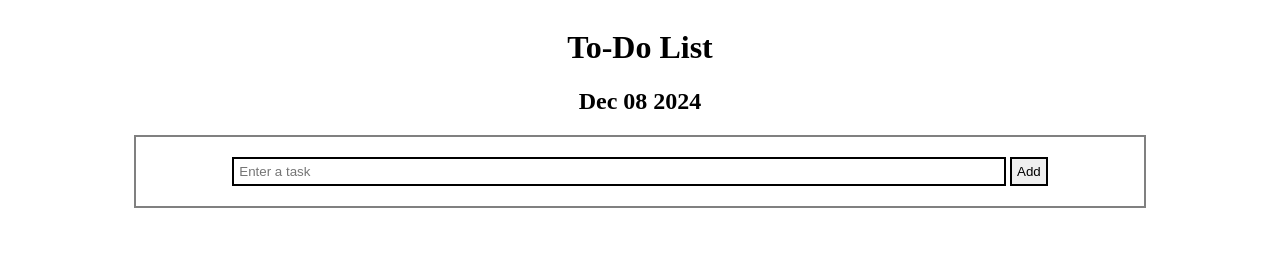
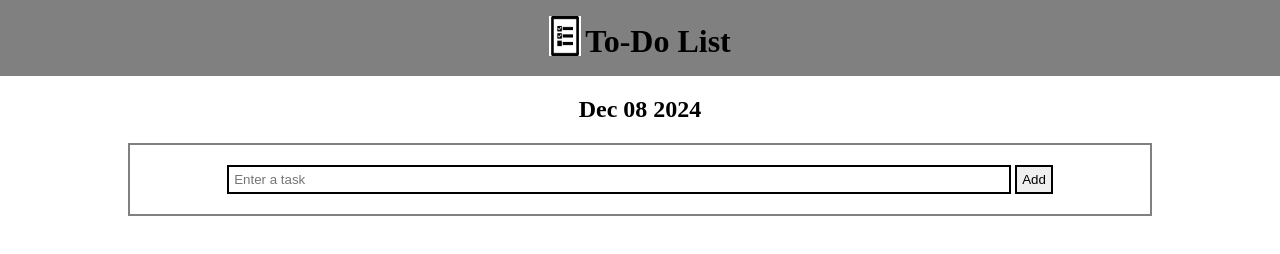
Before and after one commit to jimmyjayant/To-Do-List, a plain HTML site: page index.html in a window 1280 px wide. Drawn offline with Linux system fonts and the light colour scheme.

Commit message:
The meta tags has been added, the website logo and heading are now in heading class div. Respective changes are also made in css.

```diff
--- a/index.html
+++ b/index.html
@@ -3,6 +3,9 @@
     <head>
       <meta charset="utf-8">
       <meta name="viewport" content="width=device-width, initial-scale=1.0">
+      <meta name="description" content="The To Do List Website is built using HTML5, CSS3 and Vanilla JavaScript">
+      <meta name="author" content="Jimmy Jayant">
+      <meta name="keywords" content="todo list, jimmyjayant, html5, css3, vanilla js">
         <title>
             To Do List
         </title>
@@ -11,14 +14,14 @@
     </head>
     <body>
       <div class="container">
-
-        <div id="headinganddate">
+        <div class="heading">
+          <img src="favicon.png" alt="To Do List Website Logo">
           <h1>
-             To-Do List
-          </h1>
-
-          <h2 id="curdate">
-          </h2>
+            To-Do List
+         </h1>
+        </div>
+        <div id="date">
+          <h2 id="curdate"></h2>
         </div>
 
         <div class="text" id="cont">
--- a/style.css
+++ b/style.css
@@ -2,8 +2,9 @@
     box-sizing:border-box;
 }
 
-h1, h2 {
-    text-align:center;
+body {
+    margin:0;
+    padding:0;
 }
 
 .container {
@@ -11,9 +12,30 @@ h1, h2 {
     flex-wrap:wrap;
     flex-direction:column;
     text-align:center;
-    justify-content:center;
     align-items:center;
     overflow:auto;
+}
+
+.heading {
+    background-color:grey;
+    padding:1rem;
+    width:100%;
+    margin:0;
+}
+
+.heading :is(h1, img) {
+    display:inline-block;
+    margin:0;
+    padding:0;
+}
+
+.heading img {
+    width:clamp(1rem, 2vw + 1rem, 2rem);
+    aspect-ratio:2/2.5;
+    vertical-align:sub;
+}
+h2 {
+    text-align:center;
 }
 
 .text {
```
Lines whose indentation alone changed are shown as unchanged.
